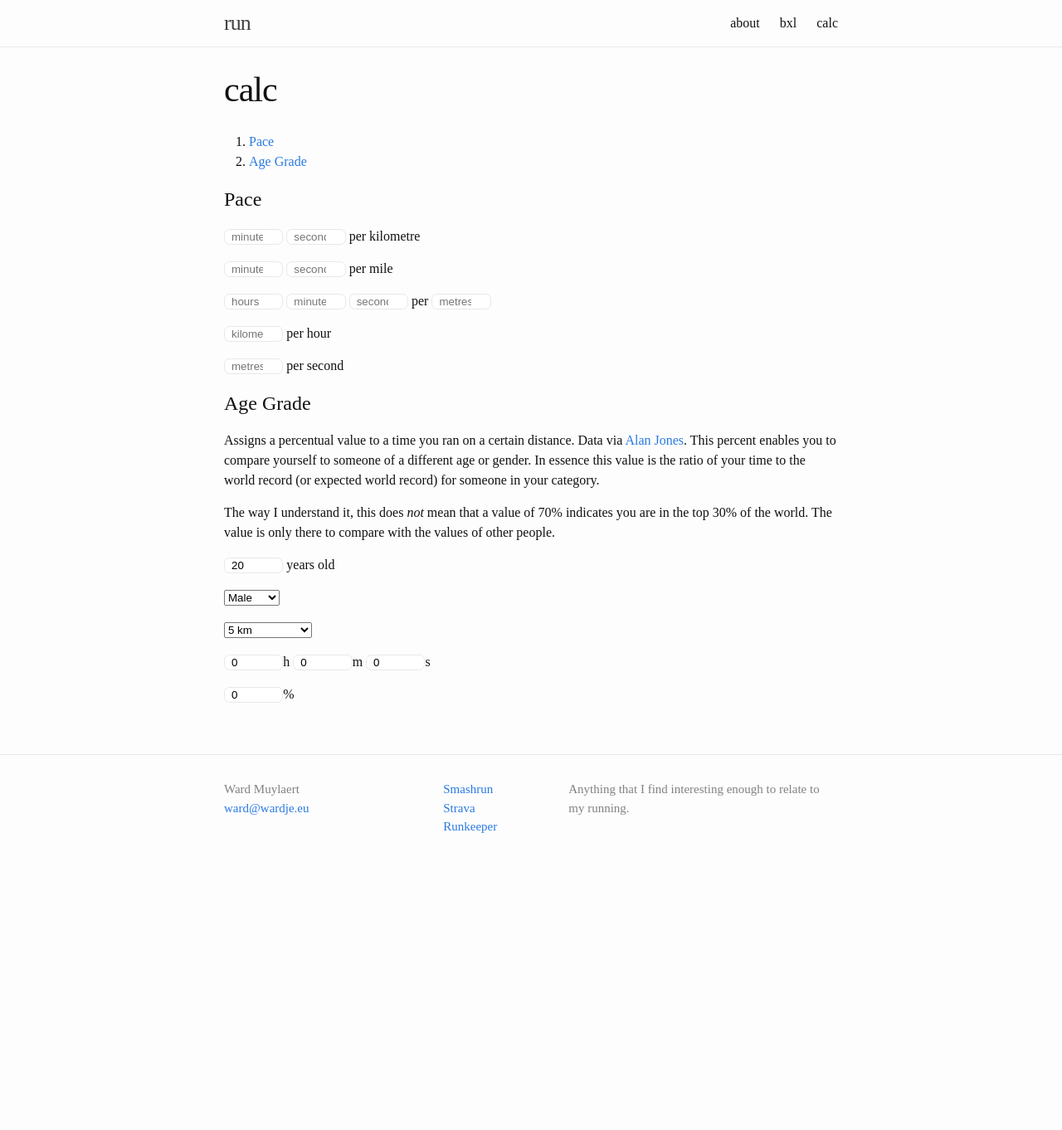
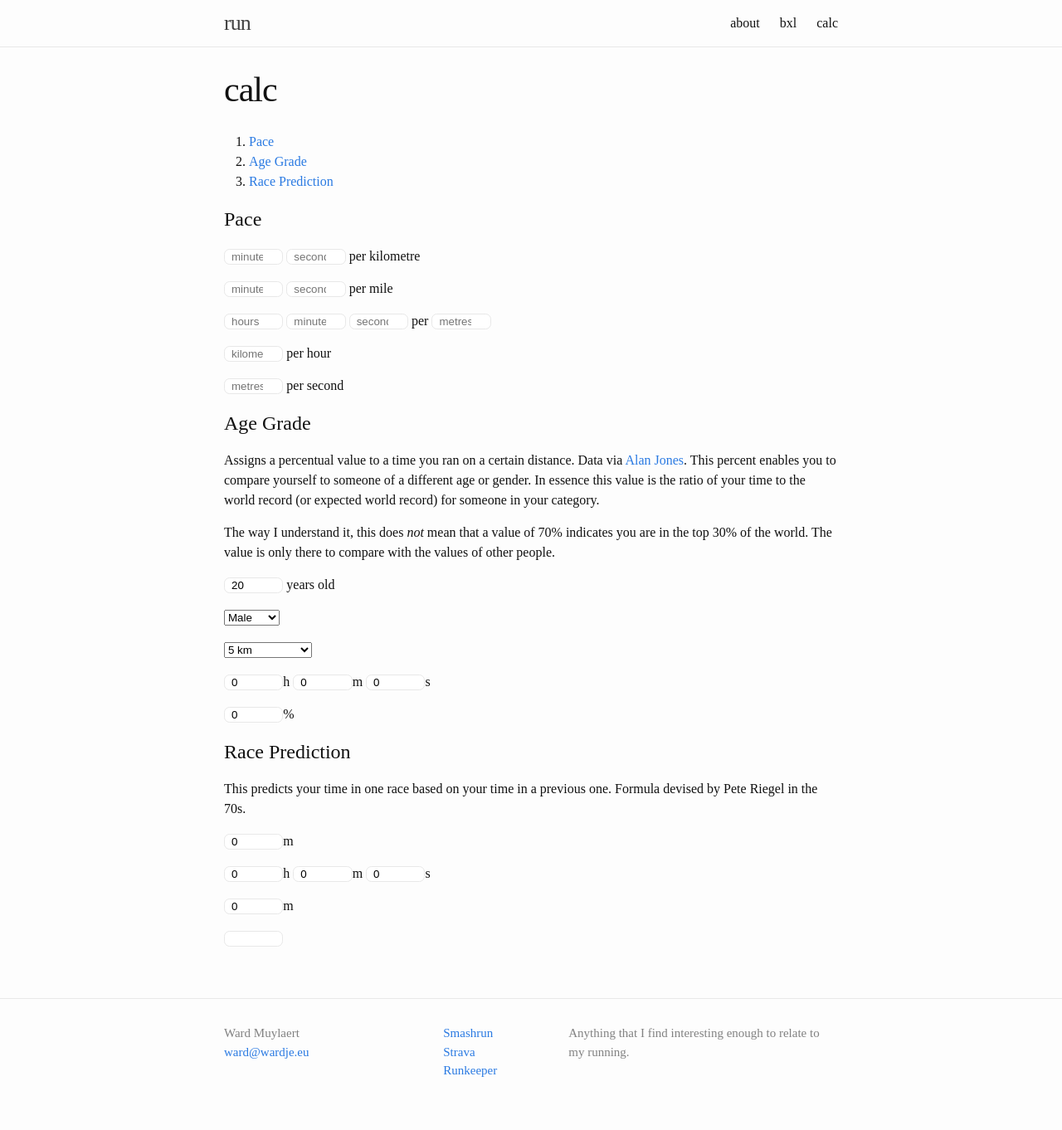
Before and after one commit to ward/run, a Jekyll site: the page built from calc.md, in a window 1280 px wide. Shown: the whole page at 83% size. Built offline with Jekyll 4.4.1, drawn with Linux system fonts in a browser that asks for light colours; before the commit the page ends 1068 px from its top, so only the background shows below that; some of the changed lines change nothing that is shown.

Commit message:
Add race predictor (Pete Riegel formula)

```diff
--- a/calc.md
+++ b/calc.md
@@ -80,3 +80,18 @@ years old
 <input type="number" class="narrow" placeholder="seconds" id="agSeconds" value="0" />s
 
 <input type="number" class="narrow" placeholder="percentage" id="agPercent" value="0" step="0.01" />%
+
+# Race Prediction
+
+This predicts your time in one race based on your time in a previous one.
+Formula devised by Pete Riegel in the 70s.
+
+<input type="number" class="narrow" id="rpDistanceIn" value="0" />m
+
+<input type="number" class="narrow" id="rpHoursIn" value="0" />h
+<input type="number" class="narrow" id="rpMinutesIn" value="0" />m
+<input type="number" class="narrow" id="rpSecondsIn" value="0" />s
+
+<input type="number" class="narrow" id="rpDistanceOut" value="0" />m
+
+<input type="text" class="narrow" id="rpTimeOut" value="" />
--- a/js/calc.js
+++ b/js/calc.js
@@ -368,6 +368,21 @@ CALC.ageGrade = {
   }
 };
 
+CALC.racePredictor = {
+  /**
+   * Calculates a prediction of what your race time will be given the
+   * performance in another race.
+   * Formula devised by Pete Riegel in the '70s. Updated in the '80s.
+   *
+   * @param distanceIn number Length of the performed race in metre
+   * @param timeIn number Time in seconds of the performed race
+   * @param distanceOut number Length of the target race
+   * @return number Predicted time in seconds for the target race
+   */
+  predict: function(distanceIn, timeIn, distanceOut) {
+    return timeIn * Math.pow((distanceOut / distanceIn), 1.06);
+  }
+};
 
 /**
  * Event listeners for pace/speed
@@ -510,3 +525,33 @@ document.addEventListener("DOMContentLoaded", function(event) {
 
   document.getElementById("agPercent").addEventListener("change", _percentEntered);
 });
+
+/**
+ * Event listener for race prediction
+ */
+function updatePrediction() {
+  var distanceIn = parseIntInput("rpDistanceIn");
+  var hourIn = parseIntInput("rpHoursIn");
+  var minutesIn = parseIntInput("rpMinutesIn");
+  var secondsIn = parseIntInput("rpSecondsIn");
+  var timeIn = hourIn * 3600 + minutesIn * 60 + secondsIn;
+  var distanceOut = parseIntInput("rpDistanceOut");
+  var prediction = CALC.racePredictor.predict(distanceIn, timeIn, distanceOut);
+  var times = CALC.util.secToHMS(prediction);
+  var output = times.join(":");
+  document.getElementById("rpTimeOut").value = output;
+}
+
+function parseIntInput(DOMid) {
+  return parseInt(document.getElementById(DOMid).value);
+}
+function listenChange(DOMid, f) {
+  document.getElementById(DOMid).addEventListener("change", f);
+}
+
+document.addEventListener("DOMContentLoaded", function(event) {
+  var DOMids = ['rpDistanceIn', 'rpHoursIn', 'rpMinutesIn', 'rpSecondsIn', 'rpDistanceOut'];
+  DOMids.forEach(function(DOMid) {
+    listenChange(DOMid, updatePrediction);
+  });
+});
```
